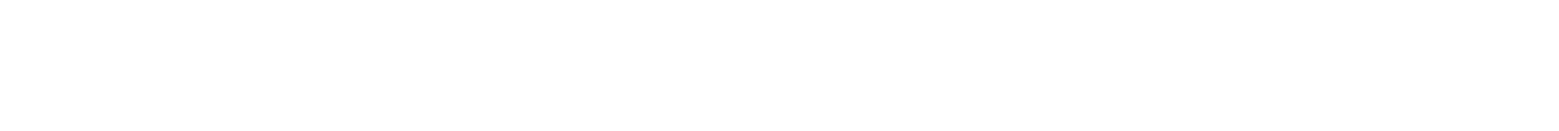
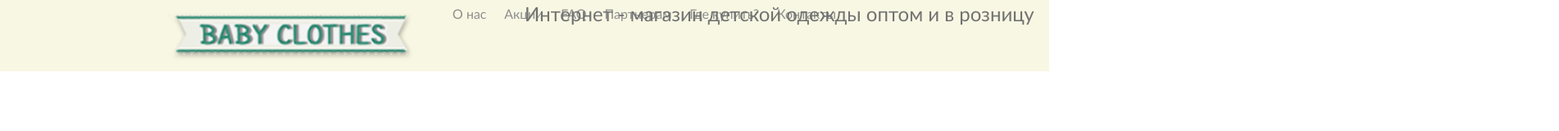
Before and after one commit to ihp-build/triko-mockup, a plain HTML site: page index.html in a window 1280 px wide. Shown: the whole page at 82% size, 1902 px wide, since content can reach past the window. Drawn offline with nearby package versions, Linux system fonts and the light colour scheme.

Commit message:
another try

```diff
--- a/css/style.css
+++ b/css/style.css
@@ -0,0 +1,68 @@
+.main-container {
+
+}
+
+.content {
+	max-width: 1400px;
+	width: 1400px;
+	margin: 0 auto;
+}
+
+.head {
+	background: #f8f7e3;
+	height: 87px;
+}
+
+.height-100 {
+	height: 100%;
+}
+
+header {
+	position: absolute;
+	margin-left: 40%;
+	font-size: 0.4em;
+}
+
+header li {
+	display: inline-block;
+}
+
+header li a {
+	text-decoration: none;
+	font-family: Calibri;
+	font-size: 12pt;
+	color: #8e8e8e;
+}
+
+header li a:hover {
+	border-bottom: 1px solid #8e8e8e;
+	padding-bottom: 2px;
+	text-decoration: none;
+}
+
+header li {
+	margin-left: 20px;
+}
+
+header li:first-child {
+	margin-left: 0px;
+}
+
+.head-content {
+	position: absolute;
+}
+
+.baby_clothes {
+	position: absolute;
+	margin-left: 200px;
+	margin-top: 15px;
+}
+
+.head-info-text {
+	position: relative;
+	margin-left: 640px;
+	width: 100%;
+	font-family: Calibri;
+	font-size: 18pt;
+	color: #727272;
+}
--- a/index.html
+++ b/index.html
@@ -31,12 +31,39 @@
 		<![endif]-->
 
 
-		<div class="container">
+
+		<div class="main-container">
+
+			<div class="head">
+				<div class="content height-100">
+
+					<header>
+						<nav>
+							<ul>
+								<li><a href="#" title="">О нас</a></li>
+								<li><a href="#" title="">Акции</a></li>
+								<li><a href="#" title="">FAQ</a></li>
+								<li><a href="#" title="">Партнерам</a></li>
+								<li><a href="#" title="">Где купить?</a></li>
+								<li><a href="#" title="">Контакты</a></li>
+							</ul>
+						</nav>
+					</header>
+
+					<div class="head-content">
+						<div class="baby_clothes">
+							<img src="/img/baby_clothes.png" />
+						</div>
+						<div class="head-info-text">
+							Интернет - магазин детской одежды оптом и в розницу
+						</div>
+					</div>
+
+				</div>
+			</div>
+
 
 		</div>
-
-
-
 
 
 
```
Also changed, not shown: img/baby_clothes.png (added), 1 other file.
